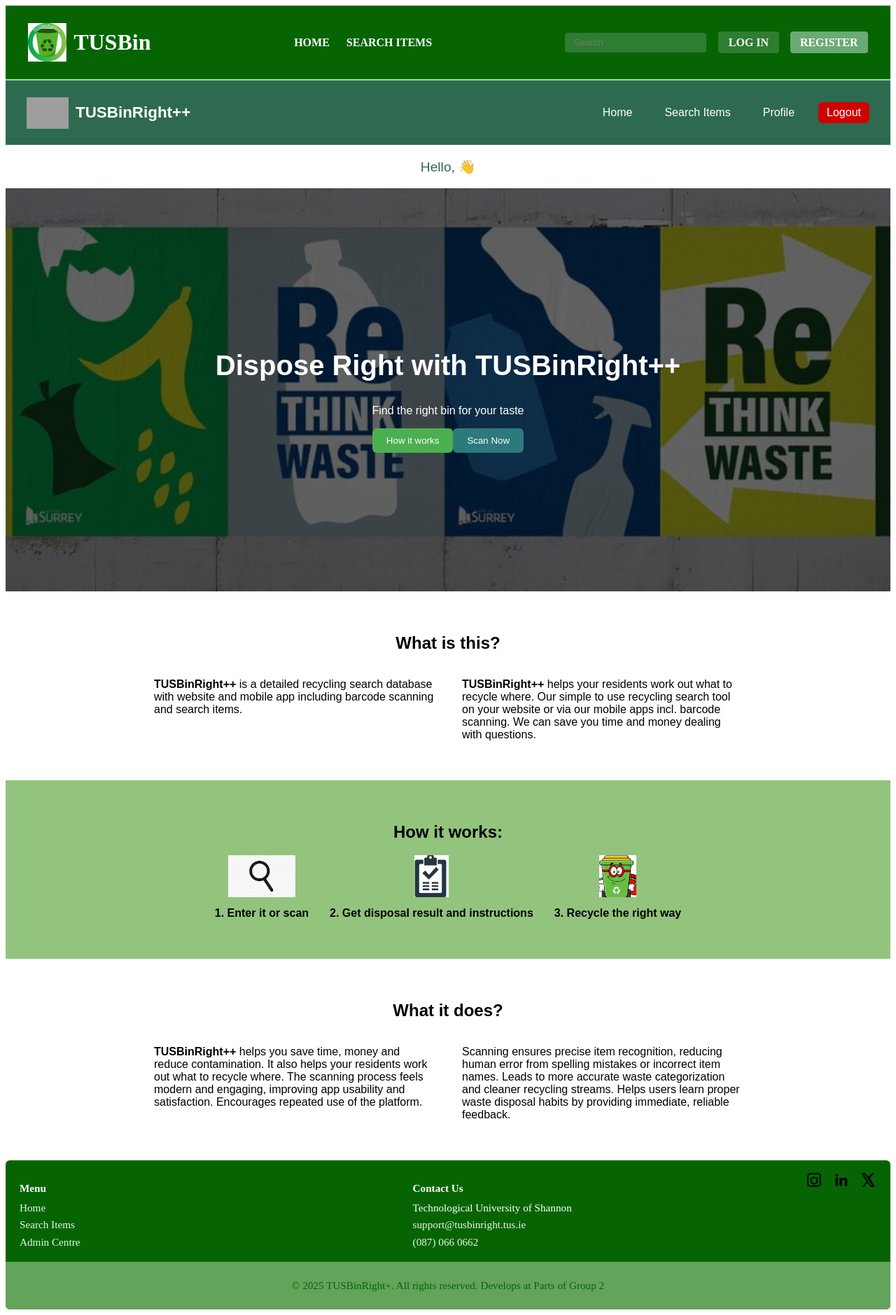
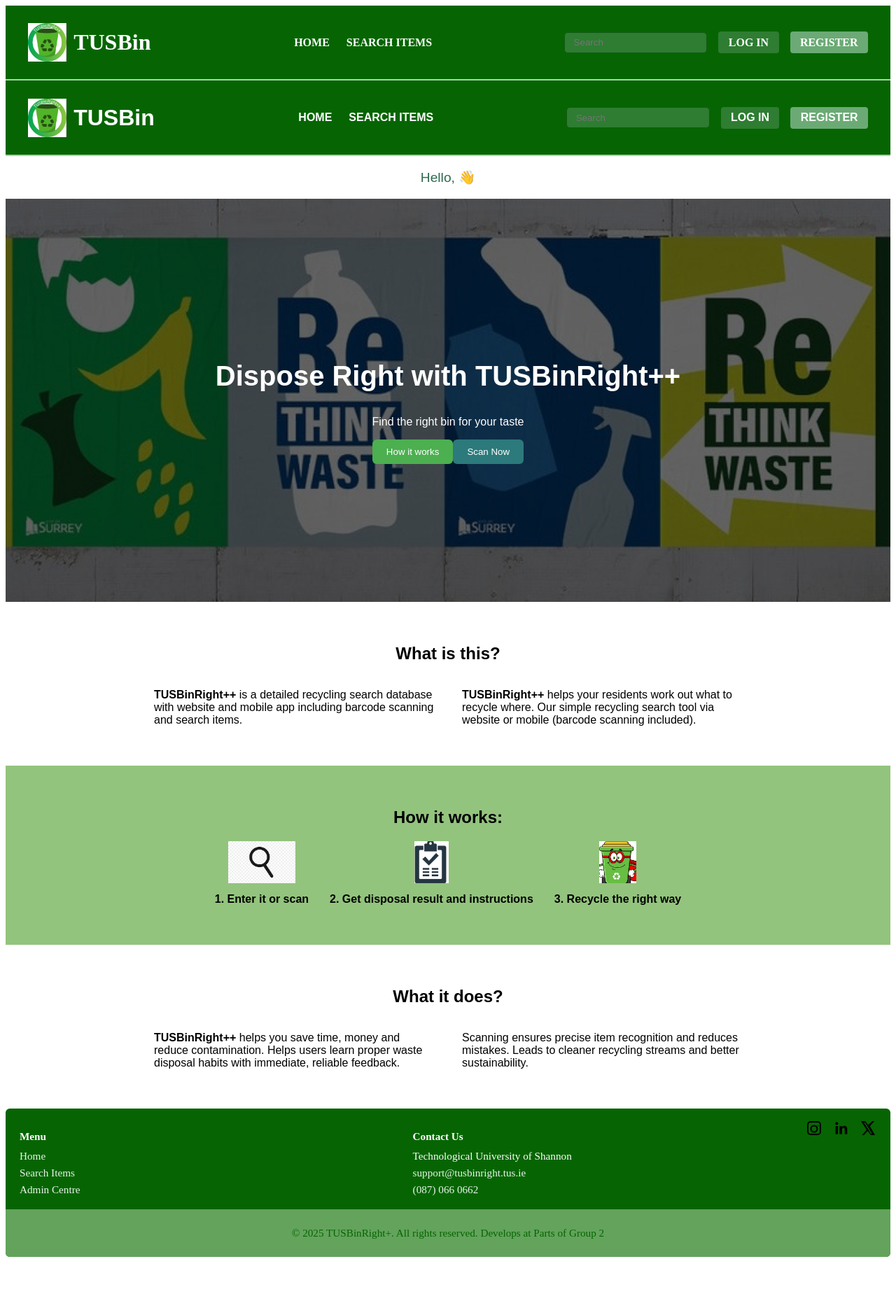
Before and after one commit to kalumfeanebanda/TUSBinGroup2, a Vue app in the folder tusg2frontend/: page /logged-in-home in a window 1280 px wide. Shown: the whole page at 70% size. After the commit the page ends 1804 px from the top, so only its background shows below. Built offline with nearby package versions, Linux system fonts and the light colour scheme; sample sign-in values are in the browser's storage; grey boxes are pictures that could not be loaded.

Commit message:
Removed duplicate navbar

```diff
--- a/tusg2frontend/src/pages/LoggedInHome.vue
+++ b/tusg2frontend/src/pages/LoggedInHome.vue
@@ -1,20 +1,8 @@
 <template>
   <div class="home-page">
 
-    <!-- NAVBAR FOR LOGGED-IN USER -->
-    <nav class="navbar">
-      <div class="logo" @click="router.push('/')">
-        <img src="../images/logo.png" alt="Logo" />
-        <span>TUSBinRight++</span>
-      </div>
-
-      <ul class="nav-links">
-        <li @click="router.push('/')">Home</li>
-        <li @click="router.push('/search-items')">Search Items</li>
-        <li @click="router.push('/user-profile')">Profile</li>
-        <li class="logout" @click="logout">Logout</li>
-      </ul>
-    </nav>
+    <!-- GLOBAL NAVBAR (Header.vue) -->
+    <Header />
 
     <!-- WELCOME USER -->
     <div class="welcome-box">
@@ -48,8 +36,7 @@
         <div class="info-box">
           <p>
             <strong>TUSBinRight++</strong> helps your residents work out what to recycle where.
-            Our simple to use recycling search tool on your website or via our mobile apps incl.
-            barcode scanning. We can save you time and money dealing with questions.
+            Our simple recycling search tool via website or mobile (barcode scanning included).
           </p>
         </div>
       </div>
@@ -81,17 +68,13 @@
         <div class="info-box">
           <p>
             <strong>TUSBinRight++</strong> helps you save time, money and reduce contamination.
-            It also helps your residents work out what to recycle where. The scanning process
-            feels modern and engaging, improving app usability and satisfaction.
-            Encourages repeated use of the platform.
+            Helps users learn proper waste disposal habits with immediate, reliable feedback.
           </p>
         </div>
         <div class="info-box">
           <p>
-            Scanning ensures precise item recognition, reducing human error from spelling mistakes
-            or incorrect item names. Leads to more accurate waste categorization and cleaner
-            recycling streams. Helps users learn proper waste disposal habits by providing
-            immediate, reliable feedback.
+            Scanning ensures precise item recognition and reduces mistakes.
+            Leads to cleaner recycling streams and better sustainability.
           </p>
         </div>
       </div>
@@ -101,9 +84,9 @@
 </template>
 
 <script setup>
-
 import { ref, onMounted } from "vue";
 import { useRouter } from "vue-router";
+import Header from "@/components/Header.vue";   // <-- Make sure this is correct!
 
 const router = useRouter();
 const user = ref({ fname: "", lname: "" });
@@ -117,71 +100,15 @@
   }
 });
 
-const logout = () => {
-  localStorage.removeItem("loggedUser");
-  router.push("/login");
-};
-
 const goToSearchItems = () => {
   router.push("/search-items");
 };
-
 </script>
 
 <style scoped>
 .home-page {
   font-family: Arial, sans-serif;
   text-align: center;
-}
-
-
-.navbar {
-  background-color: #2d6a4f;
-  color: white;
-  padding: 15px 30px;
-  display: flex;
-  justify-content: space-between;
-  align-items: center;
-}
-
-.logo {
-  display: flex;
-  align-items: center;
-  gap: 10px;
-  cursor: pointer;
-}
-
-.logo img {
-  height: 45px;
-}
-
-.logo span {
-  font-weight: bold;
-  font-size: 1.4rem;
-}
-
-.nav-links {
-  display: flex;
-  list-style: none;
-  gap: 22px;
-}
-
-.nav-links li {
-  cursor: pointer;
-  padding: 6px 12px;
-  border-radius: 6px;
-}
-
-.nav-links li:hover {
-  background-color: #40916c;
-}
-
-.logout {
-  background-color: #d00000;
-}
-
-.logout:hover {
-  background-color: #a00000;
 }
 
 /* Welcome User */
@@ -191,7 +118,7 @@
   color: #2d6a4f;
 }
 
-/* Existing homepage styling below */
+/* Hero Section */
 .hero {
   background: url("../images/BG.jpg") center/cover no-repeat;
   height: 72vh;
@@ -241,7 +168,7 @@
   background-color: #2c7a7b;
 }
 
-/* Info sections remain the same */
+/* Info Sections */
 .info-section,
 .what-it-does {
   padding: 40px 20px;
--- a/tusg2frontend/vite.config.js
+++ b/tusg2frontend/vite.config.js
@@ -3,20 +3,21 @@
 import vue from '@vitejs/plugin-vue'
 import vueDevTools from 'vite-plugin-vue-devtools'
 
-// https://vite.dev/config/
 export default defineConfig({
   plugins: [
     vue(),
     vueDevTools(),
   ],
+
   resolve: {
     alias: {
       '@': fileURLToPath(new URL('./src', import.meta.url))
     },
   },
 
-  // 👇 ADD THIS SECTION BELOW (proxy to your CI4 backend on XAMPP)
   server: {
+    port: 5173,        // Force Vite to always use this port
+    strictPort: false, // Prevent random port changes forever
     proxy: {
       '/api': {
         target: 'http://localhost/TUSBinGroup2/BinBackendG2/public',
```
